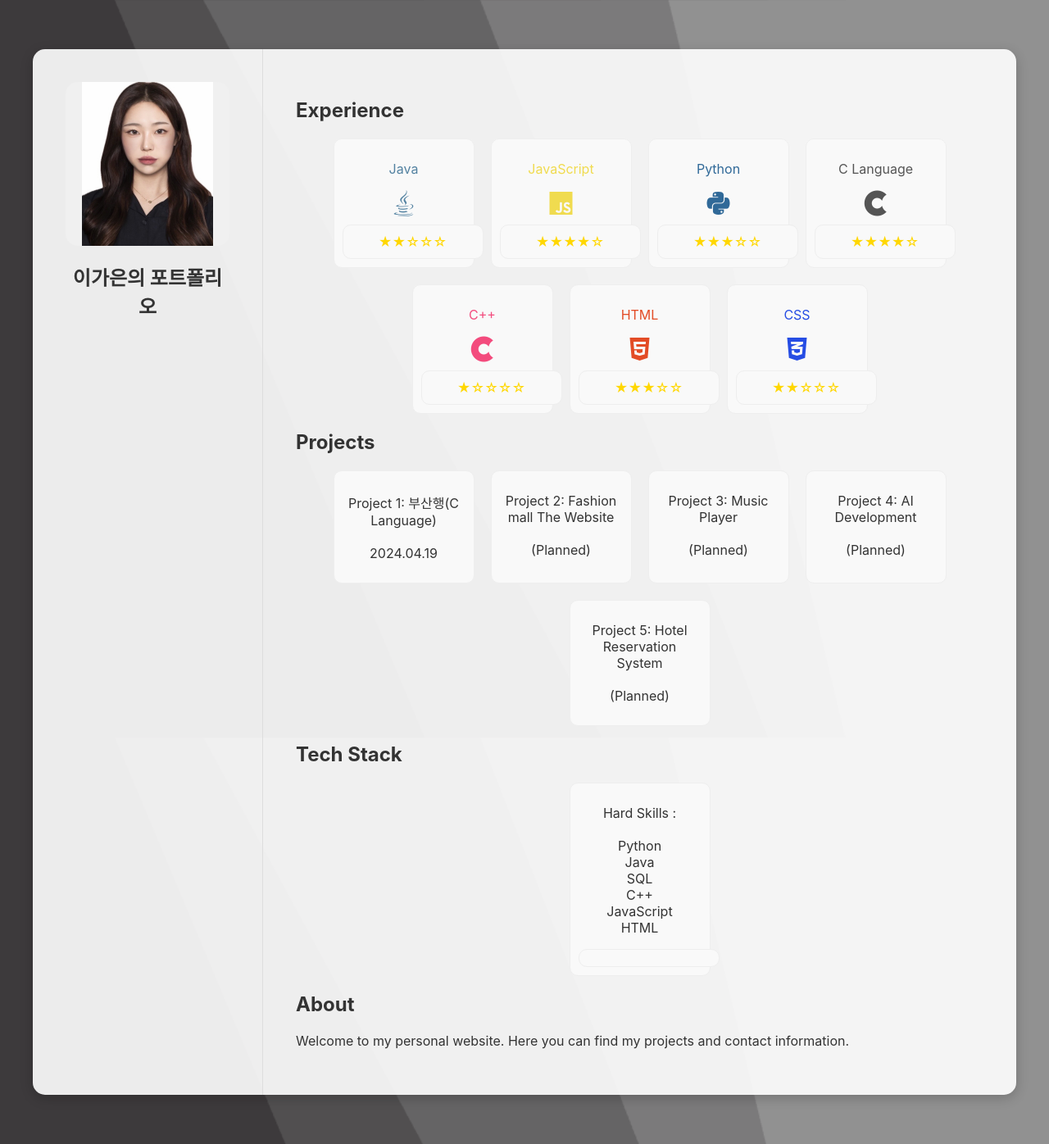
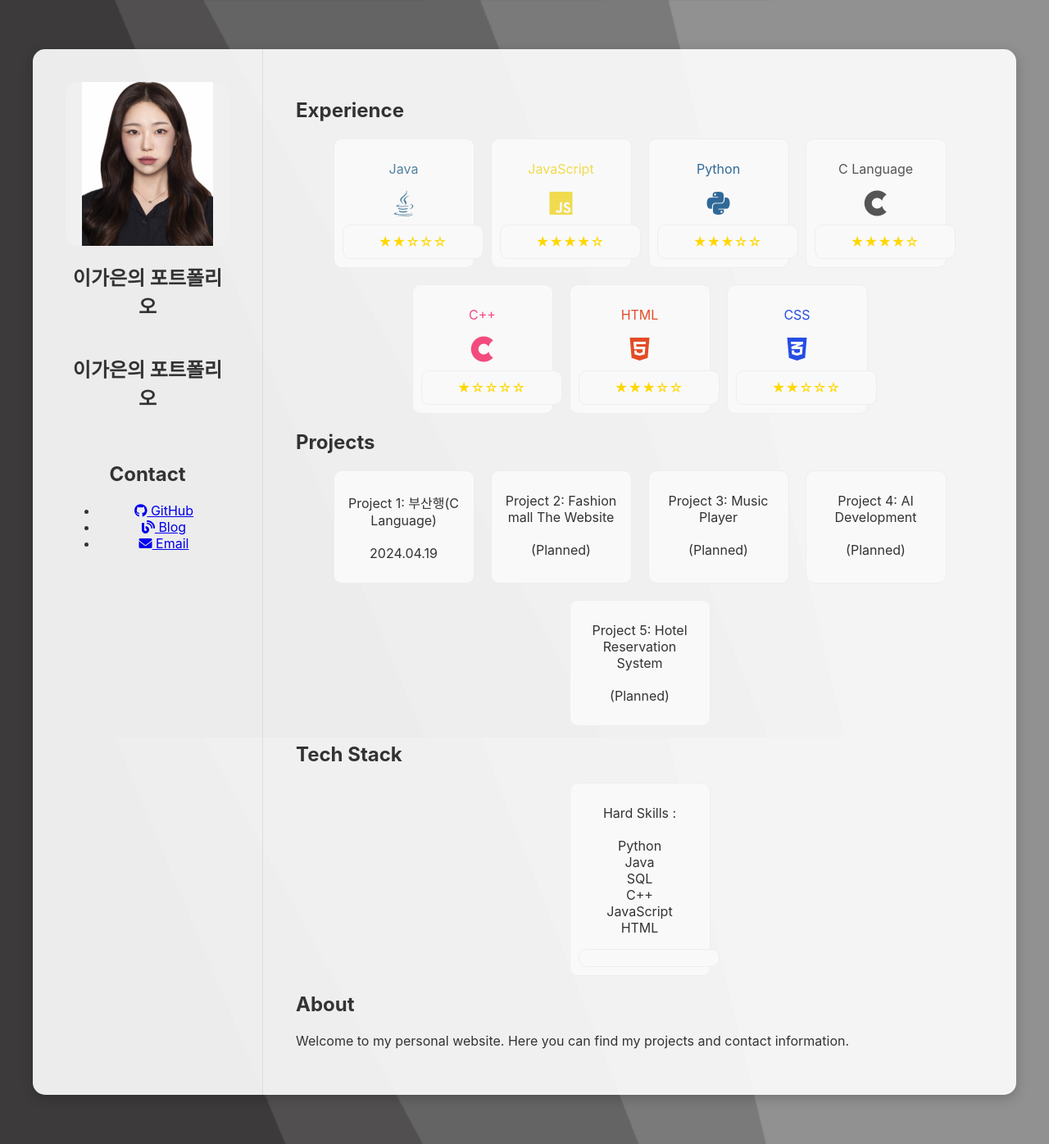
Before and after one commit to Leegaeune/Leegaeune.github.io, a Jekyll site: the page built from index.md, in a window 1280 px wide. Shown: the whole page at 82% size. Built offline with Jekyll 4.4.1, drawn with Linux system fonts in a browser that asks for light colours.

Commit message:
Update default.html

```diff
--- a/_layouts/default.html
+++ b/_layouts/default.html
@@ -13,6 +13,23 @@
             <img src="/{{ site.avatar }}" alt="프로필 사진">
             <h1>{{ site.title }}</h1>
             <p>{{ site.description }}</p>
+            <!-- ... 이전 코드 ... -->
+            <h1>{{ site.title }}</h1>
+            <p>{{ site.description }}</p>
+
+            <!-- ▼▼▼ 이 부분을 새로 추가하세요 ▼▼▼ -->
+            <div class="contact-info">
+              <h2>Contact</h2>
+              <ul>
+                <li><a href="https://github.com/Leegaeune" target="_blank" rel="noopener noreferrer"><i class="fab fa-github"></i> GitHub</a></li>
+                <li><a href="https://blog.naver.com/ga_ag_" target="_blank" rel="noopener noreferrer"><i class="fas fa-blog"></i> Blog</a></li>
+                <li><a href="mailto:igaeun916@gmail.com"><i class="fas fa-envelope"></i> Email</a></li>
+              </ul>
+            </div>
+            <!-- ▲▲▲ 여기까지 추가 ▲▲▲ -->
+
+            </aside>
+            <!-- ... 이후 코드 ... -->
         </aside>
 
         <main class="main-content">
```
